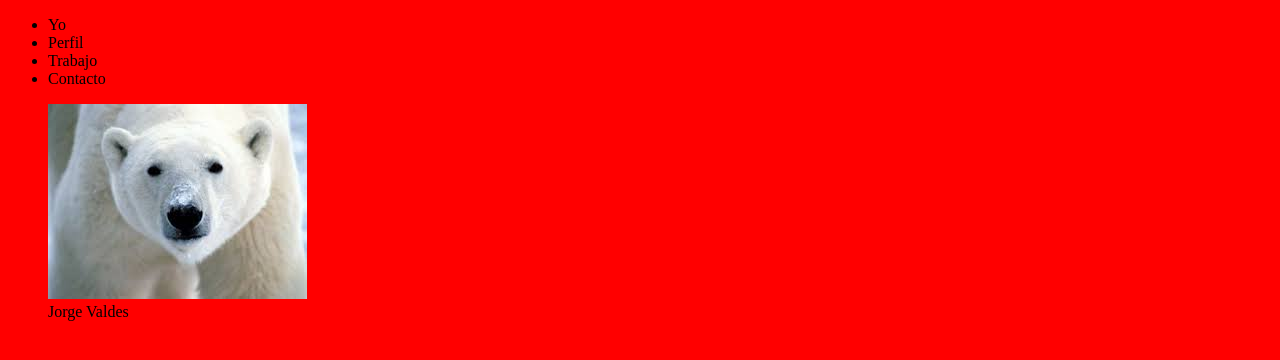
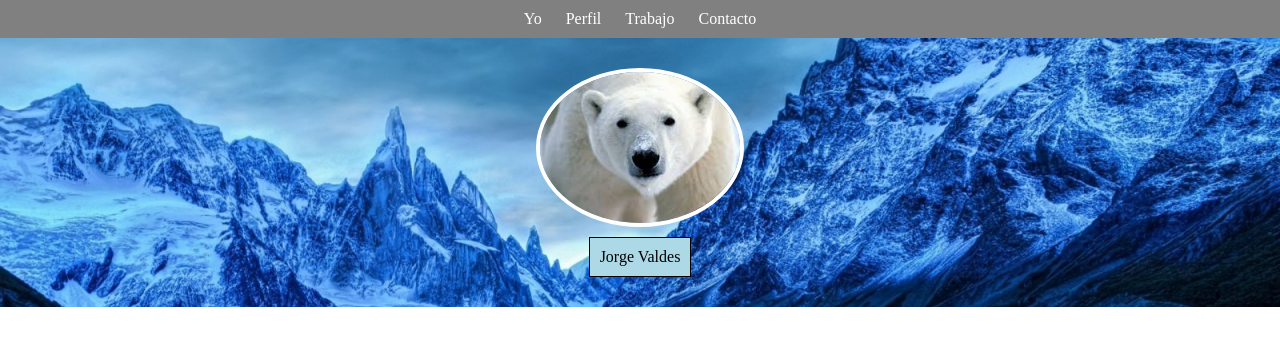
Before and after one commit to alexvaldes/curso-maquetacion, a plain HTML site: page index.html in a window 1280 px wide. Drawn offline with Linux system fonts and the light colour scheme.

Commit message:
Add: Header

```diff
--- a/css/estilo.css
+++ b/css/estilo.css
@@ -1,3 +1,52 @@
+/**Selector general**/
 body{
-	background: red;
+	margin: 0;
 }
+a{
+	text-decoration: none;
+	color: white;
+}
+nav{
+	background: grey;
+}
+/**Selector de n nivels**/
+nav ul{
+	margin: 0;
+	padding: 0;
+	text-align: center;
+}
+nav ul li{
+	display: inline-block;
+	margin: 5px;
+	padding: 5px;
+}
+
+/**Selector de estado**/
+nav ul li:hover{
+	background: lightgrey;
+}
+
+/**Selector de clase**/
+.ImgPerfil{
+	background: url(../img/fondo.jpg);
+	background-size: cover;
+	margin: 0;
+	text-align: center;
+	padding: 30px;
+}
+.ImgPerfil img{
+	border-radius: 100%;
+	width: 200px;
+	border: 4px solid white;
+	display: block;
+	margin: 0 auto;
+}
+.ImgPerfil figcaption{
+	background: lightblue;
+	display: inline-block;
+	color: black;
+	border: 1px solid black;
+	margin-top: 10px;
+	padding: 10px;
+
+}
--- a/index.html
+++ b/index.html
@@ -9,16 +9,17 @@
 	<header>
 		<nav>
 			<ul>
-				<li>Yo</li>
-				<li>Perfil</li>
-				<li>Trabajo</li>
-				<li>Contacto</li>
+				<a href="#"><li>Yo</li></a>
+				<a href="#"><li>Perfil</li></a>
+				<a href="#"><li>Trabajo</li></a>
+				<a href="#"><li>Contacto</li></a>
 			</ul>
-			<figure>
+		</nav>
+		<figure class="ImgPerfil">
 				<img src="img/oso.jpg" alt="Oso Polar">
 				<figcaption>Jorge Valdes</figcaption>
 			</figure>
-		</nav>
 	</header>
+
 </body>
 </html>
```
Also changed, not shown: img/fondo.jpg (added).
